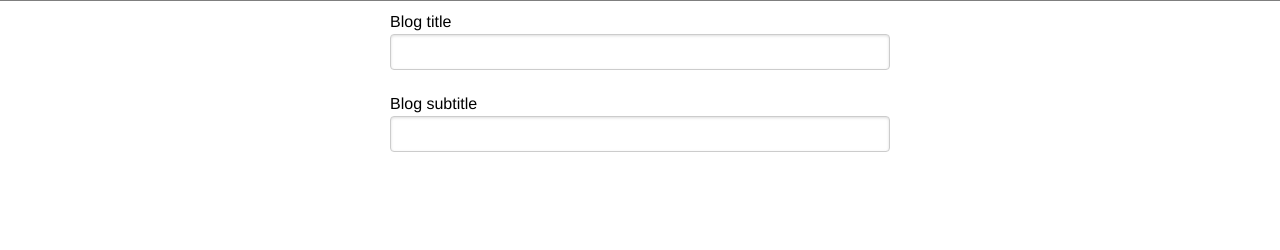
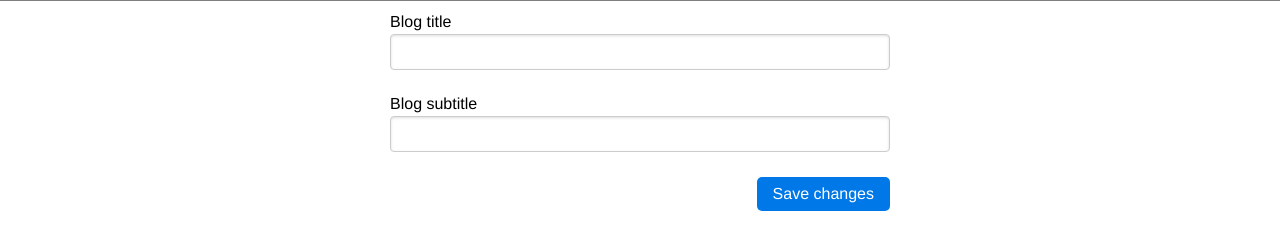
Before and after one commit to ollien/timpani, a Flask app: template templates/settings.html in a window 1280 px wide. Shown: the part 50-300 px from the top of the page. Run offline with Flask 2, Linux system fonts and the light colour scheme; the template is opened without the code that fills it, so the values that code supplies are empty; style sheets or scripts are compiled from the project's sources.

Commit message:
Add save button

```diff
--- a/static/css/settings.css
+++ b/static/css/settings.css
@@ -1 +1 @@
-div.modal,div.modal-overlay{position:fixed;transition-duration:250ms}body,html{width:100%;height:100%}body{font-family:"Helvetica Neue",Helvetica,sans-serif;font-weight:300}button.pure-button{border-radius:5px}.well,div.error{padding:20px;background-color:#f5f5f5;border:1px solid #e3e3e3;border-radius:5px;box-shadow:inset 0 1px 1px 1px rgba(0,0,0,.03)}div.error{width:25%;min-width:25pc;padding:5px;text-align:center;border:1px solid #FF6956;background-color:#FE7F70;margin:5px auto}div.modal{top:40%;left:50%;-webkit-font-smoothing:subpixel-antialiased;-webkit-transform:translate(-50%,-50%);-ms-transform:translate(-50%,-50%);transform:translate(-50%,-50%);padding:20px;background-color:#fff;visibility:hidden;opacity:0;border-radius:6px;transition-property:top,visibility,opacity;overflow-y:auto;max-width:100%;max-height:100%}div.modal h3.modal-title{width:100%;padding-bottom:5px;border-bottom:1px solid #eee}div.modal div.modal-body{height:100%;margin-bottom:20px}div.modal div.modal-buttons{float:right}div.modal.active{visibility:visible;opacity:1;top:50%}div.modal-overlay{top:0;left:0;height:100%;width:100%;background-color:#000;opacity:0;transition-property:opacity;z-index:99999}div.modal-overlay.active{opacity:.15}form#settings-form{width:500px;margin-left:auto;margin-right:auto}form#settings-form label{display:block}form#settings-form input{display:block;width:100%;margin-bottom:25px}
+div.modal,div.modal-overlay{position:fixed;transition-duration:250ms}div.modal div.modal-buttons,form#settings-form button#save{float:right}body,html{width:100%;height:100%}body{font-family:"Helvetica Neue",Helvetica,sans-serif;font-weight:300}button.pure-button{border-radius:5px}.well,div.error{padding:20px;background-color:#f5f5f5;border:1px solid #e3e3e3;border-radius:5px;box-shadow:inset 0 1px 1px 1px rgba(0,0,0,.03)}div.error{width:25%;min-width:25pc;padding:5px;text-align:center;border:1px solid #FF6956;background-color:#FE7F70;margin:5px auto}div.modal{top:40%;left:50%;-webkit-font-smoothing:subpixel-antialiased;-webkit-transform:translate(-50%,-50%);-ms-transform:translate(-50%,-50%);transform:translate(-50%,-50%);padding:20px;background-color:#fff;visibility:hidden;opacity:0;border-radius:6px;transition-property:top,visibility,opacity;overflow-y:auto;max-width:100%;max-height:100%}div.modal h3.modal-title{width:100%;padding-bottom:5px;border-bottom:1px solid #eee}div.modal div.modal-body{height:100%;margin-bottom:20px}div.modal.active{visibility:visible;opacity:1;top:50%}div.modal-overlay{top:0;left:0;height:100%;width:100%;background-color:#000;opacity:0;transition-property:opacity;z-index:99999}div.modal-overlay.active{opacity:.15}form#settings-form{width:500px;margin-left:auto;margin-right:auto}form#settings-form label{display:block}form#settings-form input{display:block;width:100%;margin-bottom:25px}
--- a/templates/settings.html
+++ b/templates/settings.html
@@ -13,6 +13,7 @@
 			<input id="blog-title-input" name="title" value="{{settings.title}}" required>
 			<label for="blog-subtitle-input">Blog subtitle</label>
 			<input id="blog-subtitle-input" name="subtitle" value="{{settings.subttile|default('')}}">
+			<button class="pure-button pure-button-primary" id="save">Save changes</button>
 		</form>
 	</div>
 
--- a/web-src/scss/settings.scss
+++ b/web-src/scss/settings.scss
@@ -14,4 +14,8 @@ form#settings-form {
 		margin-bottom: 25px;
 	}
 
+	button#save {
+		float: right;
+	}
+
 }
```
